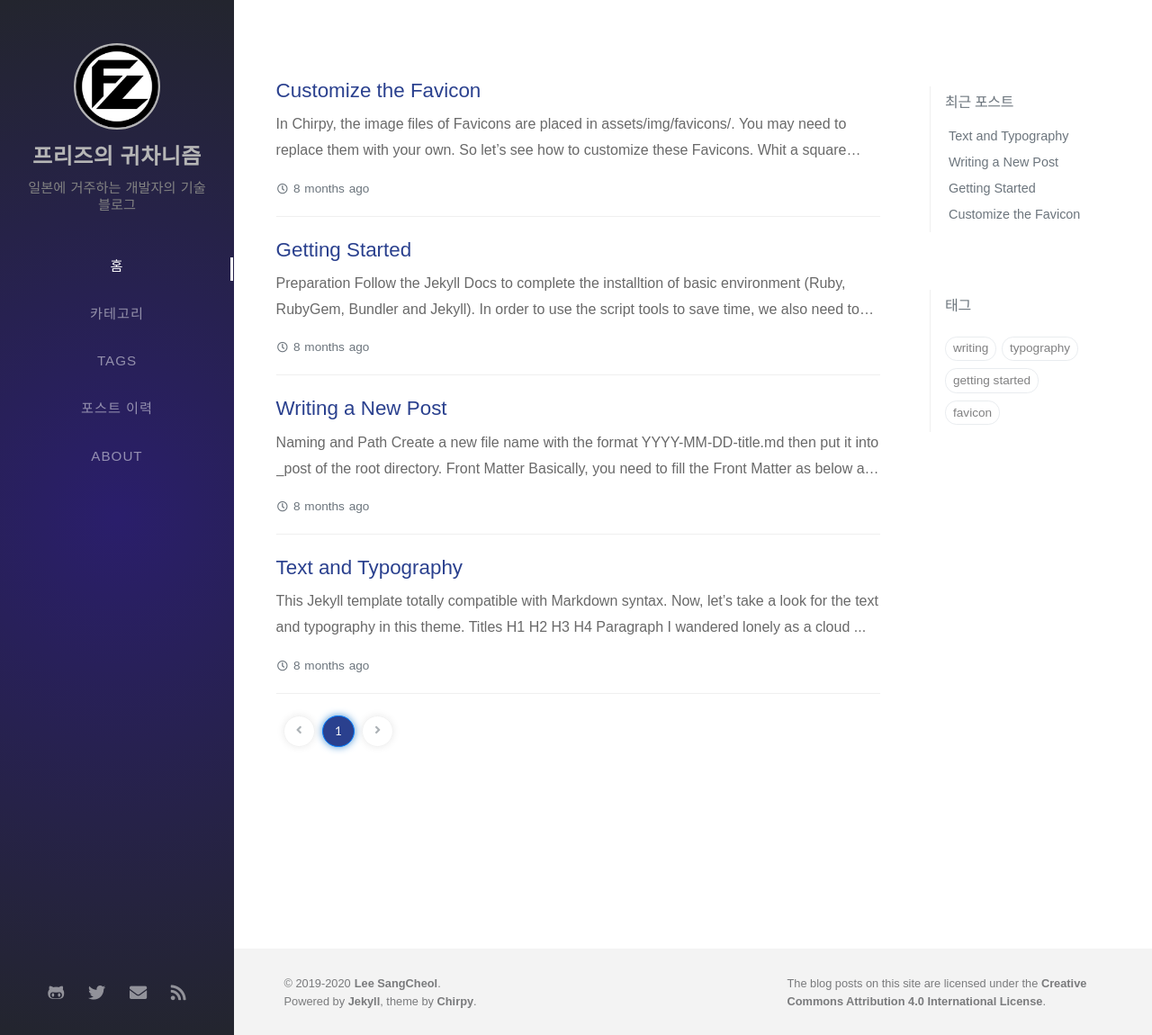
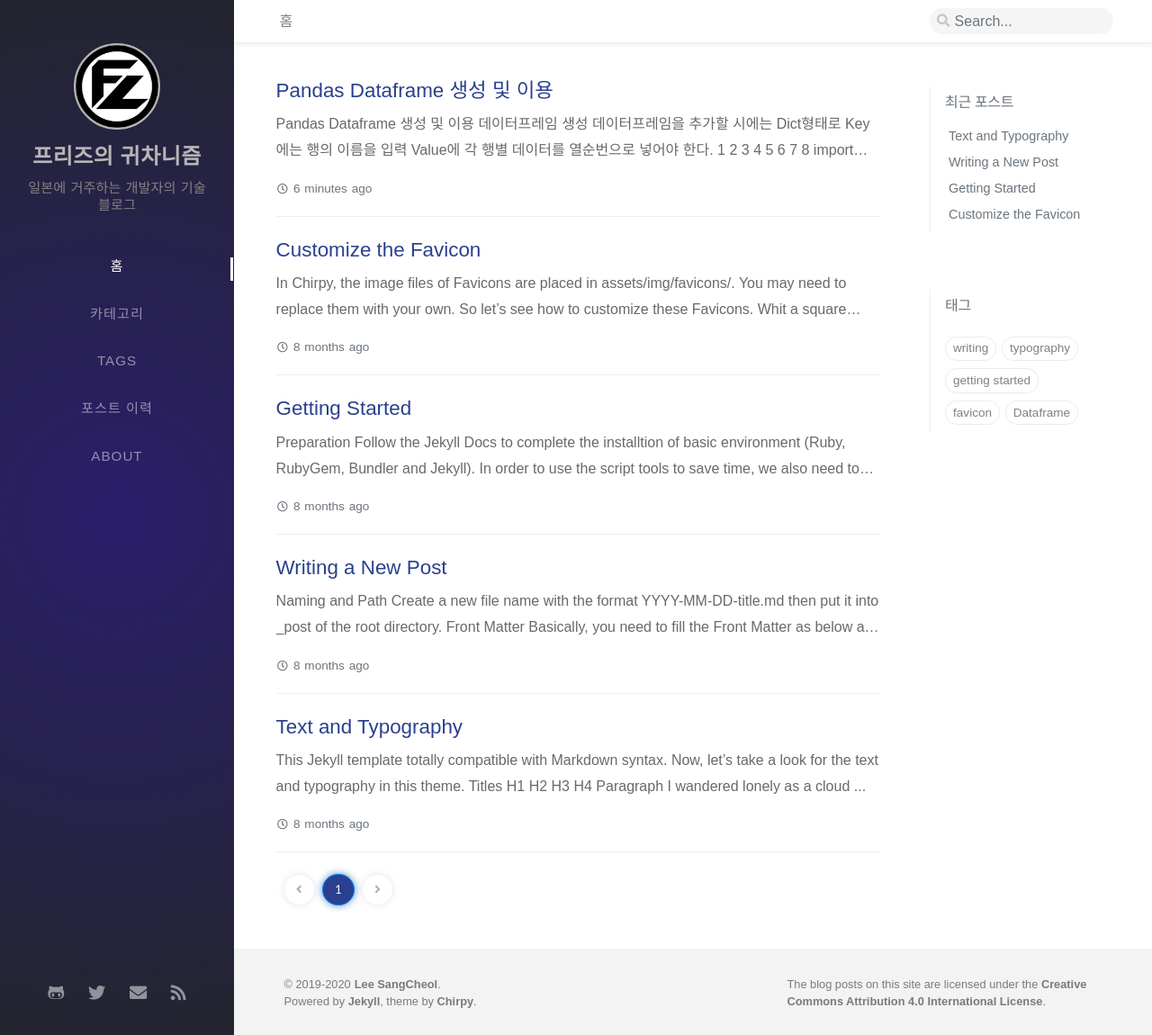
Before and after one commit to FREEZ2385/freez2385.github.io, a Jekyll site: the page built from index.html, in a window 1280 px wide and 1150 px high. Shown: the whole window at 90% size. Built offline with Jekyll 4.4.1, drawn with Linux system fonts in a browser that asks for light colours; nearby versions of some CDN libraries; some web fonts are replaced; the list of posts is cut into pages by our own code; comment, search, counter and statistics services are not loaded.

Commit message:
[Update]First Post

```diff
--- a/post_temp/pandas.md
+++ b/_posts/2020-04-25-Pandas-Dataframe-create.md
@@ -1,6 +1,13 @@
-# python - Pandas 지금까지의 정리
+---
+title: Pandas Dataframe 생성 및 이용
+date: 2020-04-25 13:30:00 +0900
+categories: [Python, Pandas]
+tags: [Dataframe]
+seo:
+  date_modified: 2020-04-25 13:30:00 +0900
+---
 
-## Pandas Dataframe 생성 및 이용
+# Pandas Dataframe 생성 및 이용
 
 
 
```
